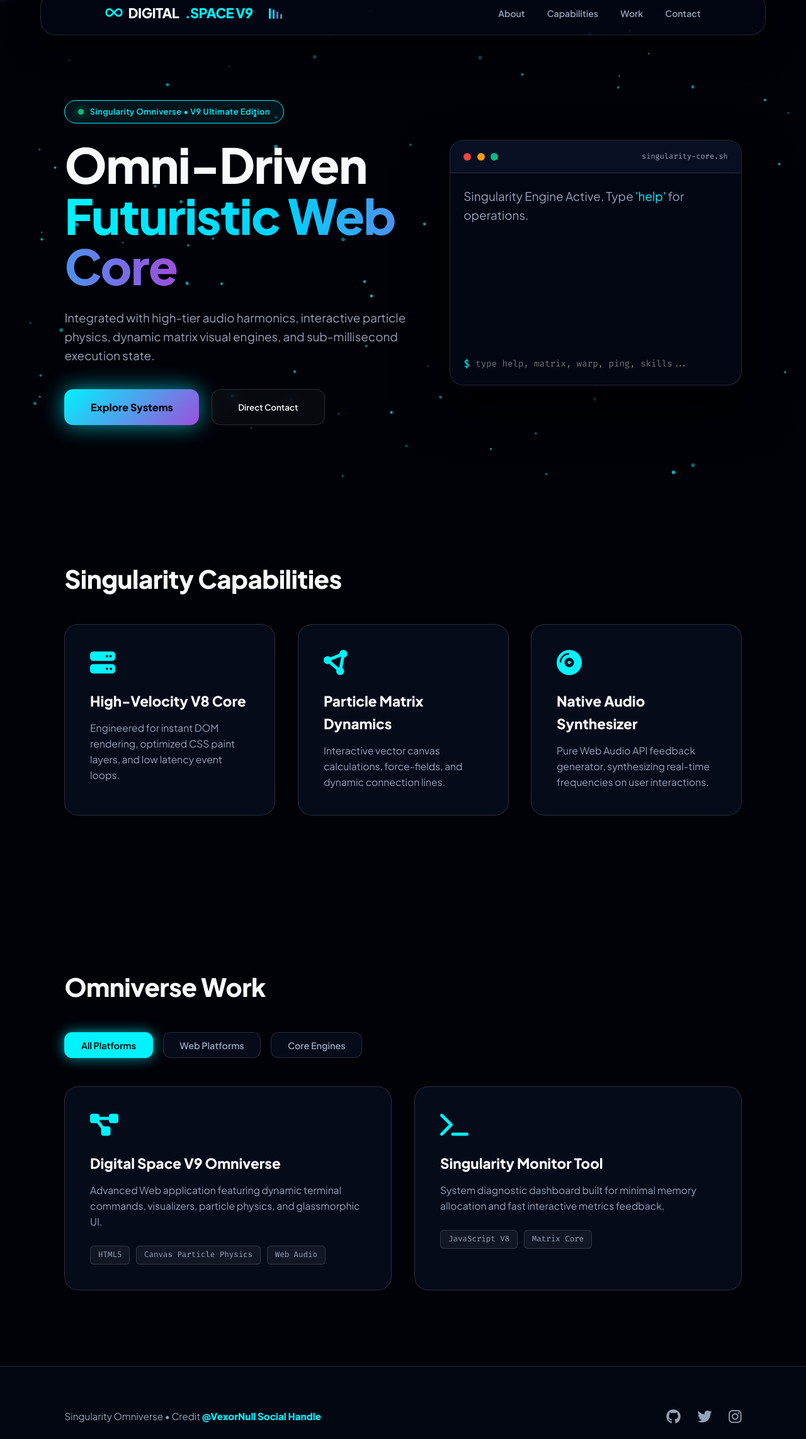
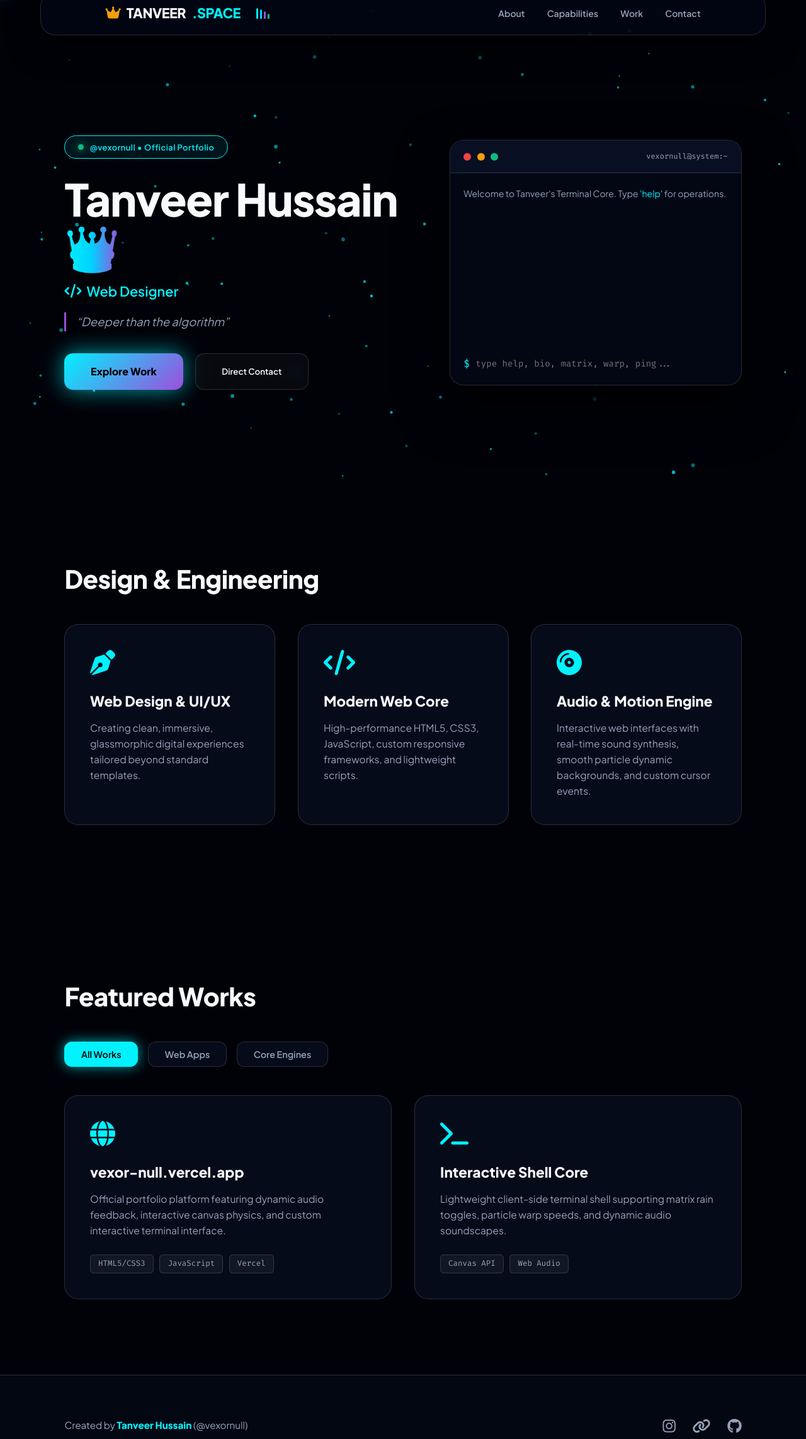
Before and after one commit to VexorNull/digital-space, a plain HTML site: page index.html in a window 1280 px wide. Shown: the part 33-2318 px from the top of the page at 63% size. Drawn offline with Linux system fonts and the light colour scheme.

Commit message:
Revise branding and update terminal commands
Updated the title and various text elements to reflect the new branding and content. Adjusted styles and commands in the terminal interface for improved user experience.

```diff
--- a/index.html
+++ b/index.html
@@ -3,7 +3,7 @@
 <head>
     <meta charset="UTF-8">
     <meta name="viewport" content="width=device-width, initial-scale=1.0">
-    <title>Digital Space | V9 Singularity Omniverse</title>
+    <title>Tanveer Hussain | Web Designer</title>
     <link href="https://fonts.googleapis.com/css2?family=Plus+Jakarta+Sans:wght@300;400;600;800&family=Fira+Code:wght@400;600&display=swap" rel="stylesheet">
     <link rel="stylesheet" href="https://cdnjs.cloudflare.com/ajax/libs/font-awesome/6.4.0/css/all.min.css">
 
@@ -118,7 +118,7 @@
 
         .logo span { color: var(--accent); }
 
-        /* Equalizer Visualizer */
+        /* Audio Visualizer */
         .audio-bars {
             display: flex;
             align-items: flex-end;
@@ -196,10 +196,10 @@
         }
 
         .hero h1 {
-            font-size: clamp(3rem, 6vw, 5.2rem);
+            font-size: clamp(3rem, 5.5vw, 4.8rem);
             font-weight: 800;
-            line-height: 1.05;
-            margin-bottom: 1.6rem;
+            line-height: 1.08;
+            margin-bottom: 1rem;
             letter-spacing: -1.5px;
         }
 
@@ -209,11 +209,23 @@
             -webkit-text-fill-color: transparent;
         }
 
-        .hero p {
+        .hero-subtitle {
+            font-size: 1.35rem;
+            color: var(--accent);
+            font-weight: 600;
+            margin-bottom: 1rem;
+            display: flex;
+            align-items: center;
+            gap: 0.5rem;
+        }
+
+        .hero p.bio-quote {
             color: var(--text-muted);
-            font-size: 1.18rem;
-            margin-bottom: 2.4rem;
-            max-width: 620px;
+            font-size: 1.15rem;
+            font-style: italic;
+            margin-bottom: 2.2rem;
+            border-left: 3px solid var(--accent-purple);
+            padding-left: 1rem;
         }
 
         .btn-group {
@@ -258,7 +270,7 @@
             background: rgba(0, 242, 254, 0.06);
         }
 
-        /* Interactive Command Terminal */
+        /* Interactive Terminal */
         .terminal-card {
             background: rgba(4, 8, 22, 0.94);
             border: 1px solid var(--border);
@@ -312,7 +324,7 @@
             width: 100%;
         }
 
-        /* Layout Structure */
+        /* Sections Layout */
         .section { padding: 7.5rem 8%; position: relative; z-index: 1; }
         .section-title { font-size: 2.5rem; font-weight: 800; margin-bottom: 2.5rem; letter-spacing: -0.5px; }
 
@@ -484,7 +496,7 @@
 
     <nav>
         <div class="logo">
-            <i class="fa-solid fa-infinity" style="color: var(--accent);"></i> DIGITAL<span>.SPACE V9</span>
+            <i class="fa-solid fa-crown" style="color: #f59e0b;"></i> TANVEER<span>.SPACE</span>
             <div class="audio-bars">
                 <div class="audio-bar"></div>
                 <div class="audio-bar"></div>
@@ -502,12 +514,13 @@
 
     <section class="hero" id="about">
         <div>
-            <div class="badge"><span class="badge-pulse"></span> Singularity Omniverse • V9 Ultimate Edition</div>
-            <h1>Omni-Driven <span>Futuristic Web Core</span></h1>
-            <p>Integrated with high-tier audio harmonics, interactive particle physics, dynamic matrix visual engines, and sub-millisecond execution state.</p>
+            <div class="badge"><span class="badge-pulse"></span> @vexornull • Official Portfolio</div>
+            <h1>Tanveer Hussain <span>👑</span></h1>
+            <div class="hero-subtitle"><i class="fa-solid fa-code"></i> Web Designer</div>
+            <p class="bio-quote">“Deeper than the algorithm”</p>
 
             <div class="btn-group">
-                <a href="#projects" class="cta-btn" onclick="playAudioTone(520, 1040, 'triangle')">Explore Systems</a>
+                <a href="#projects" class="cta-btn" onclick="playAudioTone(520, 1040, 'triangle')">Explore Work</a>
                 <button class="secondary-btn" onclick="openContact(); playAudioTone(620, 1240, 'sine');">Direct Contact</button>
             </div>
         </div>
@@ -517,69 +530,69 @@
                 <div class="dot red"></div>
                 <div class="dot yellow"></div>
                 <div class="dot green"></div>
-                <span style="font-family: 'Fira Code'; font-size: 0.75rem; color: var(--text-muted); margin-left: auto;">singularity-core.sh</span>
+                <span style="font-family: 'Fira Code'; font-size: 0.75rem; color: var(--text-muted); margin-left: auto;">vexornull@system:~</span>
             </div>
             <div class="terminal-body" id="terminal-history">
-                <p style="color: var(--text-muted);">Singularity Engine Active. Type <span style="color: var(--accent);">'help'</span> for operations.</p>
+                <p style="color: var(--text-muted);">Welcome to Tanveer's Terminal Core. Type <span style="color: var(--accent);">'help'</span> for operations.</p>
             </div>
             <div style="padding: 0 1.3rem 1.3rem 1.3rem;">
                 <div class="terminal-input-line">
                     <span style="color: var(--accent); font-family: 'Fira Code';">$</span>
-                    <input type="text" id="term-input" placeholder="type help, matrix, warp, ping, skills..." autocomplete="off">
+                    <input type="text" id="term-input" placeholder="type help, bio, matrix, warp, ping..." autocomplete="off">
                 </div>
             </div>
         </div>
     </section>
 
     <section class="section" id="capabilities">
-        <h2 class="section-title">Singularity Capabilities</h2>
+        <h2 class="section-title">Design & Engineering</h2>
         <div class="grid">
             <div class="tilt-card" onmouseenter="playAudioTone(360, 720, 'sine')">
-                <i class="fa-solid fa-server"></i>
-                <h3>High-Velocity V8 Core</h3>
-                <p>Engineered for instant DOM rendering, optimized CSS paint layers, and low latency event loops.</p>
+                <i class="fa-solid fa-pen-nib"></i>
+                <h3>Web Design & UI/UX</h3>
+                <p>Creating clean, immersive, glassmorphic digital experiences tailored beyond standard templates.</p>
             </div>
             <div class="tilt-card" onmouseenter="playAudioTone(360, 720, 'sine')">
-                <i class="fa-solid fa-circle-nodes"></i>
-                <h3>Particle Matrix Dynamics</h3>
-                <p>Interactive vector canvas calculations, force-fields, and dynamic connection lines.</p>
+                <i class="fa-solid fa-code"></i>
+                <h3>Modern Web Core</h3>
+                <p>High-performance HTML5, CSS3, JavaScript, custom responsive frameworks, and lightweight scripts.</p>
             </div>
             <div class="tilt-card" onmouseenter="playAudioTone(360, 720, 'sine')">
                 <i class="fa-solid fa-compact-disc"></i>
-                <h3>Native Audio Synthesizer</h3>
-                <p>Pure Web Audio API feedback generator, synthesizing real-time frequencies on user interactions.</p>
+                <h3>Audio & Motion Engine</h3>
+                <p>Interactive web interfaces with real-time sound synthesis, smooth particle dynamic backgrounds, and custom cursor events.</p>
             </div>
         </div>
     </section>
 
     <section class="section" id="projects">
-        <h2 class="section-title">Omniverse Work</h2>
+        <h2 class="section-title">Featured Works</h2>
 
         <div class="filter-container">
-            <button class="filter-btn active" onclick="filterProjects('all'); playAudioTone(680, 1360, 'sine');">All Platforms</button>
-            <button class="filter-btn" onclick="filterProjects('web'); playAudioTone(680, 1360, 'sine');">Web Platforms</button>
+            <button class="filter-btn active" onclick="filterProjects('all'); playAudioTone(680, 1360, 'sine');">All Works</button>
+            <button class="filter-btn" onclick="filterProjects('web'); playAudioTone(680, 1360, 'sine');">Web Apps</button>
             <button class="filter-btn" onclick="filterProjects('core'); playAudioTone(680, 1360, 'sine');">Core Engines</button>
         </div>
 
         <div class="grid">
             <div class="tilt-card project-card" data-category="web" onmouseenter="playAudioTone(480, 960, 'triangle')">
-                <i class="fa-solid fa-diagram-project"></i>
-                <h3>Digital Space V9 Omniverse</h3>
-                <p>Advanced Web application featuring dynamic terminal commands, visualizers, particle physics, and glassmorphic UI.</p>
+                <i class="fa-solid fa-globe"></i>
+                <h3>vexor-null.vercel.app</h3>
+                <p>Official portfolio platform featuring dynamic audio feedback, interactive canvas physics, and custom interactive terminal interface.</p>
                 <div class="tags">
-                    <span class="tag">HTML5</span>
-                    <span class="tag">Canvas Particle Physics</span>
-                    <span class="tag">Web Audio</span>
+                    <span class="tag">HTML5/CSS3</span>
+                    <span class="tag">JavaScript</span>
+                    <span class="tag">Vercel</span>
                 </div>
             </div>
 
             <div class="tilt-card project-card" data-category="core" onmouseenter="playAudioTone(480, 960, 'triangle')">
                 <i class="fa-solid fa-terminal"></i>
-                <h3>Singularity Monitor Tool</h3>
-                <p>System diagnostic dashboard built for minimal memory allocation and fast interactive metrics feedback.</p>
+                <h3>Interactive Shell Core</h3>
+                <p>Lightweight client-side terminal shell supporting matrix rain toggles, particle warp speeds, and dynamic audio soundscapes.</p>
                 <div class="tags">
-                    <span class="tag">JavaScript V8</span>
-                    <span class="tag">Matrix Core</span>
+                    <span class="tag">Canvas API</span>
+                    <span class="tag">Web Audio</span>
                 </div>
             </div>
         </div>
@@ -588,25 +601,25 @@
     <div class="modal" id="contactModal">
         <div class="modal-content">
             <span class="close-btn" onclick="closeContact()">&times;</span>
-            <h2 style="font-size: 1.7rem; font-weight: 800;">Establish Singularity Uplink</h2>
-            <p style="color: var(--text-muted); font-size: 0.95rem;">Transmit direct message into system log.</p>
+            <h2 style="font-size: 1.7rem; font-weight: 800;">Get In Touch</h2>
+            <p style="color: var(--text-muted); font-size: 0.95rem;">Send a direct message to Tanveer Hussain.</p>
             <form action="https://formspree.io/f/xbjnqrrr" method="POST">
                 <input type="text" name="name" placeholder="Your Name" required>
                 <input type="email" name="email" placeholder="Your Email Address" required>
                 <textarea name="message" rows="4" placeholder="Your Message..." required></textarea>
-                <button type="submit" class="cta-btn" style="width: 100%;">Transmit Message</button>
+                <button type="submit" class="cta-btn" style="width: 100%;">Send Message</button>
             </form>
         </div>
     </div>
 
     <footer>
         <div class="credit">
-            Singularity Omniverse • Credit <strong>@VexorNull Social Handle</strong>
+            Created by <strong>Tanveer Hussain</strong> (@vexornull)
         </div>
         <div class="socials">
+            <a href="https://instagram.com/vexornull" target="_blank"><i class="fa-brands fa-instagram"></i></a>
+            <a href="https://vexor-null.vercel.app" target="_blank"><i class="fa-solid fa-link"></i></a>
             <a href="#"><i class="fa-brands fa-github"></i></a>
-            <a href="#"><i class="fa-brands fa-twitter"></i></a>
-            <a href="#"><i class="fa-brands fa-instagram"></i></a>
         </div>
     </footer>
 
@@ -756,7 +769,7 @@
         }
         animate();
 
-        // Terminal Shell System
+        // Terminal System
         const termInput = document.getElementById('term-input');
         const termHistory = document.getElementById('terminal-history');
 
@@ -774,22 +787,22 @@
                 resLine.style.color = '#94a3b8';
 
                 if (cmd === 'help') {
-                    resLine.innerHTML = `Commands: <span style="color:var(--accent)">skills</span>, <span style="color:var(--accent)">ping</span>, <span style="color:var(--accent)">warp</span>, <span style="color:var(--accent)">matrix</span>, <span style="color:var(--accent)">projects</span>, <span style="color:var(--accent)">contact</span>, <span style="color:var(--accent)">clear</span>`;
+                    resLine.innerHTML = `Commands: <span style="color:var(--accent)">bio</span>, <span style="color:var(--accent)">skills</span>, <span style="color:var(--accent)">ping</span>, <span style="color:var(--accent)">warp</span>, <span style="color:var(--accent)">matrix</span>, <span style="color:var(--accent)">contact</span>, <span style="color:var(--accent)">clear</span>`;
+                } else if (cmd === 'bio') {
+                    resLine.innerHTML = `Tanveer Hussain 👑 | Web Designer | "Deeper than the algorithm"`;
                 } else if (cmd === 'skills') {
-                    resLine.innerHTML = `Core Matrix: Pure JS V8, Canvas Particle Kinematics, Web Audio API, Matrix Rain Engine.`;
+                    resLine.innerHTML = `Skills: Web Design, Custom UI/UX, JS V8, Canvas Particle Kinematics, Web Audio API.`;
                 } else if (cmd === 'ping') {
-                    resLine.innerHTML = `Singularity Status: <span style="color:var(--accent-green)">0.08ms</span> Latency Nominal.`;
+                    resLine.innerHTML = `System Status: <span style="color:var(--accent-green)">0.08ms</span> Latency Nominal.`;
                 } else if (cmd === 'warp') {
                     warpSpeed = warpSpeed === 1 ? 4.5 : 1;
                     resLine.innerHTML = `Particle Speed set to ${warpSpeed === 4.5 ? 'HYPER-DRIVE (4.5x)' : 'STANDARD (1x)'}.`;
                 } else if (cmd === 'matrix') {
                     isMatrixMode = !isMatrixMode;
                     resLine.innerHTML = `Matrix Digital Rain ${isMatrixMode ? 'ACTIVATED' : 'DEACTIVATED'}.`;
-                } else if (cmd === 'projects') {
-                    resLine.innerHTML = `Active Systems: Digital Space V9 Omniverse, Singularity Monitor Tool. Check 'Work' section.`;
                 } else if (cmd === 'contact') {
                     openContact();
-                    resLine.innerHTML = `Opening Singularity Contact Uplink...`;
+                    resLine.innerHTML = `Opening Contact Uplink...`;
                 } else if (cmd === 'clear') {
                     termHistory.innerHTML = '';
                     return;
```
